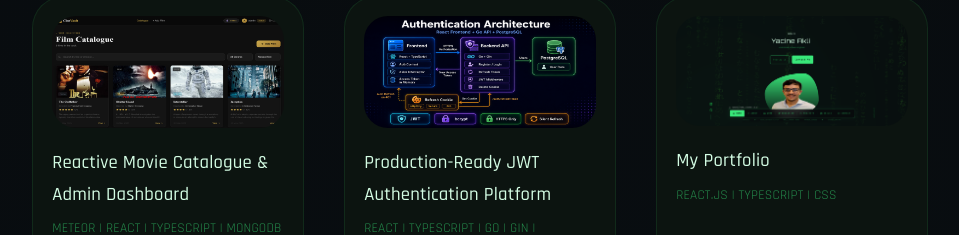
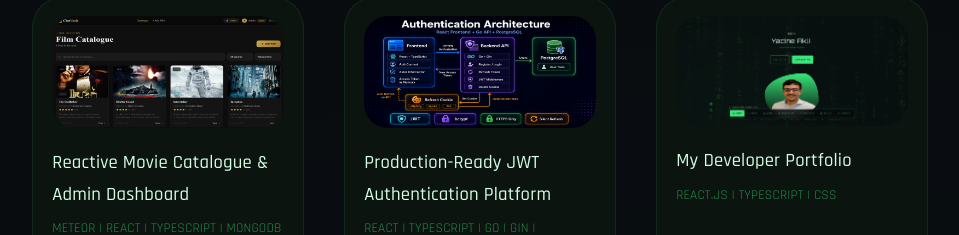
Before and after one commit to yacineak97/yacineak97.github.io, a React (Vite) app: page / in a window 1280 px wide. Shown: the part 4636-4871 px from the top of the page, without its empty margins (160-1119 px from the left). Built offline with nearby package versions, Linux system fonts and the light colour scheme.

Commit message:
Change title of my portfolio project

```diff
--- a/src/components/projects/Projects.tsx
+++ b/src/components/projects/Projects.tsx
@@ -226,14 +226,14 @@ const Projects = () => {
 						onClick={() =>
 							setPreviewImage({
 								src: PORTFOLIO,
-								alt: 'My Portfolio',
+								alt: 'My Developer Portfolio',
 							})
 						}
 					>
-						<img src={PORTFOLIO} alt='My Portfolio' />
+						<img src={PORTFOLIO} alt='My Developer Portfolio' />
 					</div>
 
-					<h3>My Portfolio</h3>
+					<h3>My Developer Portfolio</h3>
 
 					<small className='text-light'>REACT.JS | TYPESCRIPT | CSS</small>
 
```
